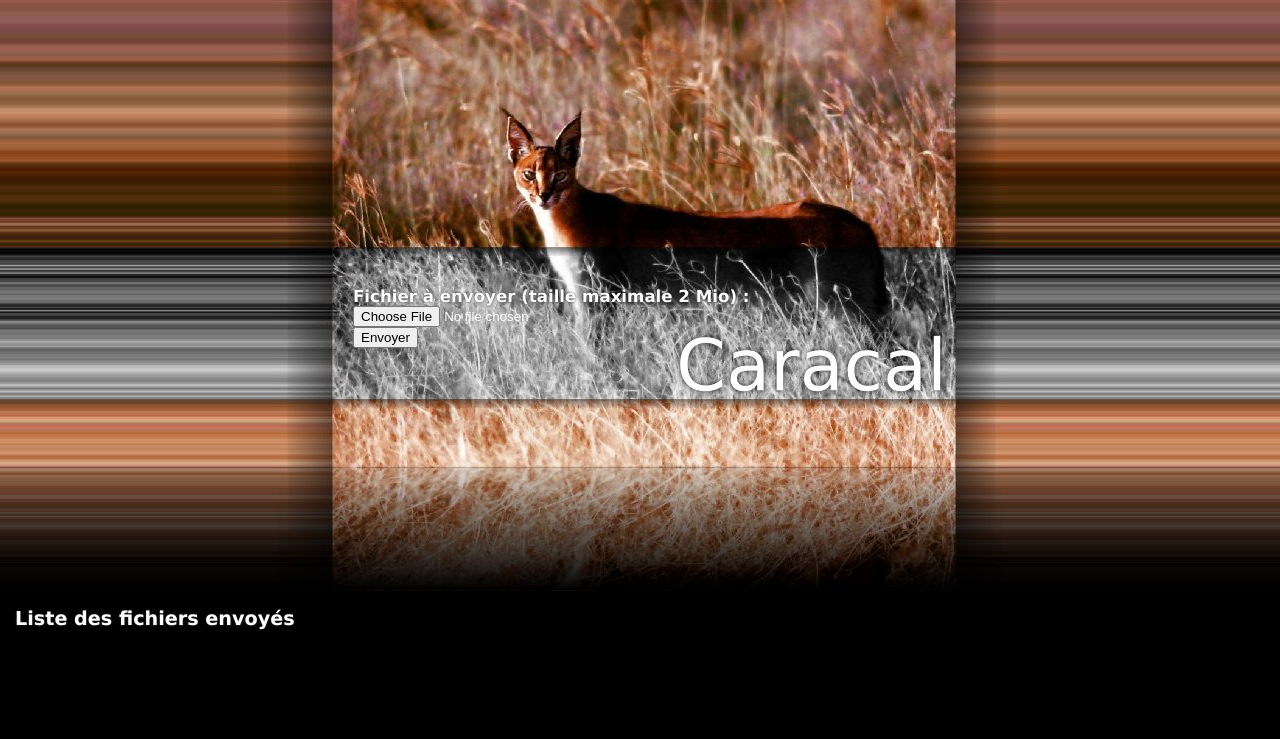
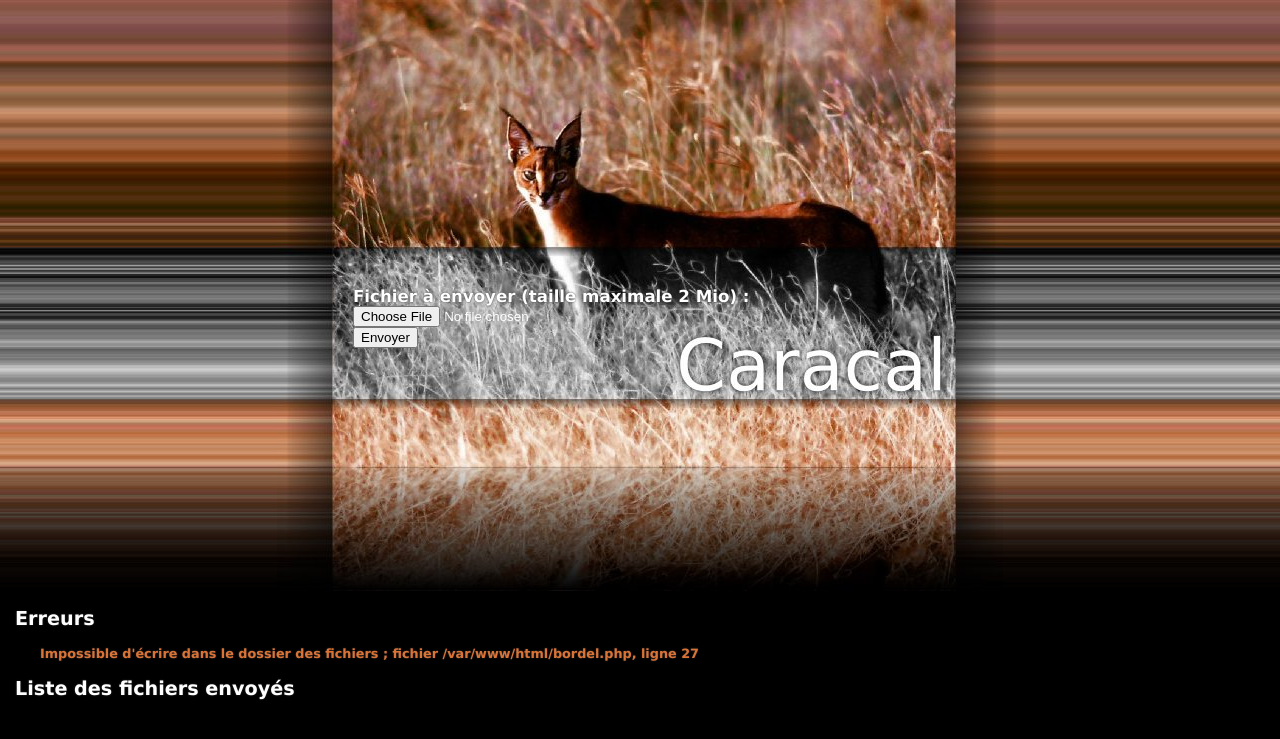
Before and after one commit to fmauNeko/caracal-legacy, a PHP site: page /caracal/ in a window 1280 px wide. Shown: the top 739 px of the page. Run offline with PHP 8.4, Linux system fonts and the light colour scheme.

Commit message:
Petite gestion des erreurs

```diff
--- a/www/bordel.php
+++ b/www/bordel.php
@@ -1,4 +1,61 @@
 <?php
+
+# Gestion manuelle des erreurs, mais on s'en sert aussi pour les messages systèmes :-)
+function gestion_erreurs($errno, $errstr, $errfile, $errline)
+{
+	global $erreurs;
+
+	$erreurs[] = "$errstr ; fichier $errfile, ligne $errline";
+
+}
+
+# Coder ses propres fonctions…
+function is_empty($tableau)
+{
+	return count($tableau) == 0;
+}
+
+function verifier_droits()
+{
+	if (!is_writable('.'))
+	{
+		trigger_error("Impossible d'écrire dans le dossier de base");
+	}
+
+	if (!is_writable('files/'))
+	{
+		trigger_error("Impossible d'écrire dans le dossier des fichiers");
+	}
+}
+
+# Fonction pour enregistrer la liste
+
+function get_fichiers() {
+
+	global $fichier_liste;
+
+	if (!file_exists($fichier_liste))
+	{
+		if (!file_put_contents($fichier_liste, '[]'))
+		{
+			echo "Impossible de créer la liste";
+			exit();
+		}
+	}
+
+	# Récupération la liste
+	$liste = file_get_contents($fichier_liste);
+
+	if (!$liste)
+	{
+		echo "Une erreur";
+		exit();
+	}
+
+	$fichiers = json_decode($liste, true);
+
+	return $fichiers;
+}
 
 /**
  * transforms a php.ini string representing a value in an integer
@@ -32,34 +89,4 @@ function jyraphe_ini_to_bytes($value) {
 function jyraphe_get_max_upload_size() {
   return min(jyraphe_ini_to_bytes(ini_get('post_max_size')), jyraphe_ini_to_bytes(ini_get('upload_max_filesize')));
 }
-
-# Fonction pour enregistrer la liste
-
-function get_fichiers() {
-
-	global $fichier_liste;
-
-	if (!file_exists($fichier_liste))
-	{
-		if (!file_put_contents($fichier_liste, '[]'))
-		{
-			echo "Impossible de créer la liste";
-			exit();
-		}
-	}
-
-	# Récupération la liste
-	$liste = file_get_contents($fichier_liste);
-
-	if (!$liste)
-	{
-		echo "Une erreur";
-		exit();
-	}
-
-	$fichiers = json_decode($liste, true);
-
-	return $fichiers;
-}
-
 ?>
--- a/www/index.php
+++ b/www/index.php
@@ -2,6 +2,12 @@
 
 include("config.php");
 include("bordel.php");
+
+$erreurs = array();
+
+set_error_handler("gestion_erreurs");
+
+verifier_droits();
 
 $fichiers = get_fichiers();
 
@@ -13,21 +19,21 @@ if(isset($_FILES['file']))
 	$name = basename($_FILES['file']['name'], $extension);
 	$fullname = $name . $extension;
 
-	if(move_uploaded_file($_FILES['file']['tmp_name'], $stockage . $sha1sum . $extension))
+	if(!move_uploaded_file($_FILES['file']['tmp_name'], $stockage . $sha1sum . $extension))
 	{
-		$success_alert = "Le fichier " . $fullname . " a bien été uploadé";
-	} else {
-		$error_alert = "Le fichier " . $fullname . " n'a PAS été uploadé, veuillez réessayer";
+		trigger_error("Le fichier " . $fullname . " n'a PAS été uploadé, veuillez réessayer");
 	}
 
 	array_unshift($fichiers, array("nom" => $name, "chemin" => $sha1sum . $extension, "type" => "image", "timestamp" => time()));
 
 	file_put_contents('liste.json', json_encode($fichiers));
 
-	// Pour ne pas reposter le fichier en actualisant la page
-	header("Location: .");
-
-	exit();
+	if (!is_empty($erreurs))
+	{
+		// Pour ne pas reposter le fichier en actualisant la page
+		header("Location: .");
+		exit();
+	}
 
 }
 
--- a/www/style.css
+++ b/www/style.css
@@ -119,3 +119,9 @@ li.nouveau:hover
 {
 background-color:#DB7335;
 }
+
+p.erreur {
+margin-left:40px;
+color:#DB7335;
+font-weight:bold;
+}
--- a/www/template.php
+++ b/www/template.php
@@ -18,9 +18,19 @@
 		<input type="submit" value="Envoyer"/>
 	</div>
 	</form>
+<?php if (!is_empty($erreurs))
+{
+?>
+	<h2>Erreurs</h2>
+<?php foreach($erreurs as $id => $erreur)
+{
+?>
+	<p class="erreur"><?php echo $erreur; ?></p>
+<?php } } ?>
 	<h2>Liste des fichiers envoyés</h2>
 	<ul id="liste_fichiers">
-<?php foreach($fichiers as $id => $fichier) {
+<?php foreach($fichiers as $id => $fichier)
+{
 $nouveau = $fichier["timestamp"] + $delai_nouveaute > time();
 ?>
 		<li class="<?php if($nouveau) echo 'nouveau'; elseif ($id % 2 == 0) echo 'rouge'; else echo 'noir';?>" >
```
